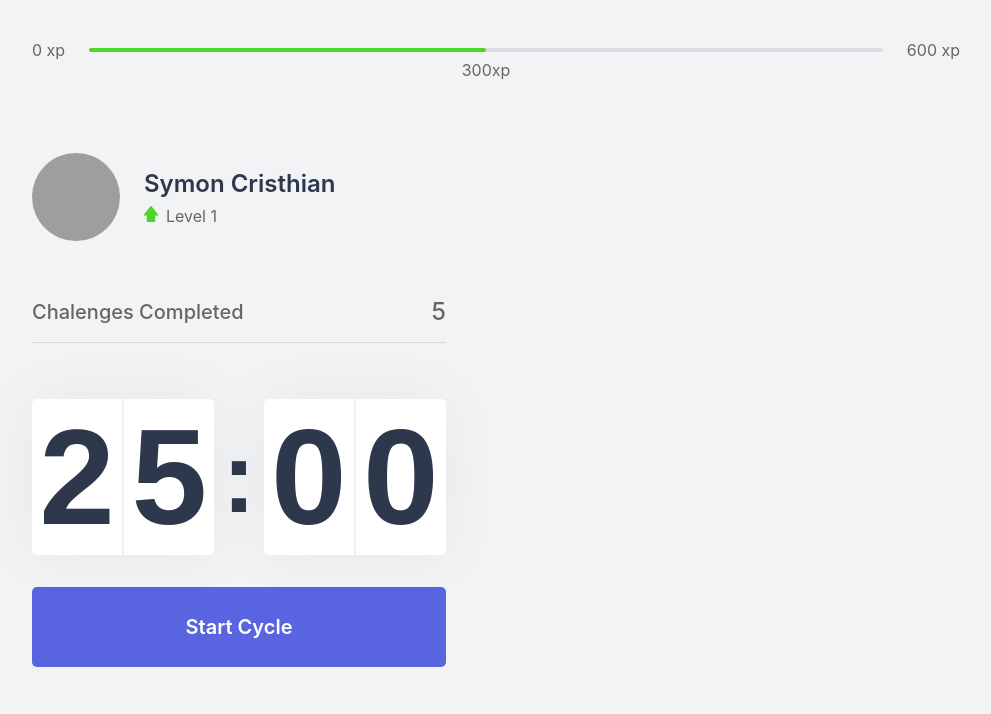
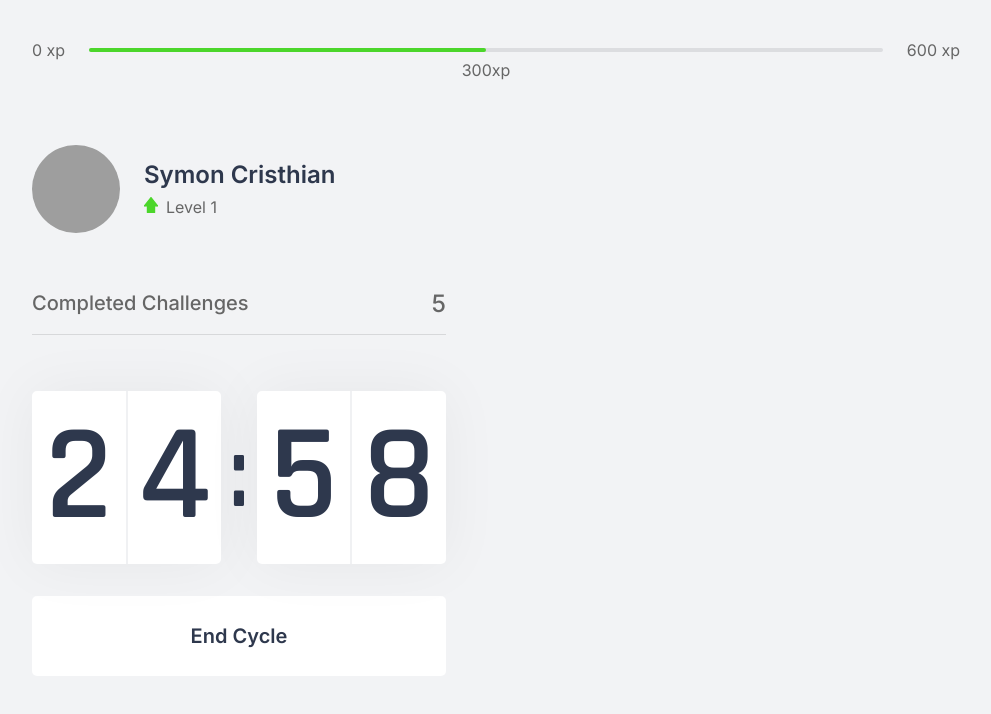
Before and after one commit to s4imu/Move.it, a Next.js app: page / in a window 1280 px wide. Both pictures are taken after a click on the button "Start Cycle". Shown: the top 714 px of the page, without its empty margins (144-1135 px from the left). Built offline with nearby package versions, Linux system fonts and the light colour scheme; grey boxes are pictures that could not be loaded.

Commit message:
Clock configuration

```diff
--- a/src/components/CompletedChallenges.tsx
+++ b/src/components/CompletedChallenges.tsx
@@ -3,7 +3,7 @@
 export function CompletedChallenges() {
     return (
         <div className={styles.completedChallengesContainer}>
-            <span>Chalenges Completed</span>
+            <span>Completed Challenges</span>
             <span>5</span>
         </div>
     )
--- a/src/components/Countdown.tsx
+++ b/src/components/Countdown.tsx
@@ -1,23 +1,87 @@
+import { useState, useEffect } from 'react'
 import styles from '../styles/components/Countdown.module.css'
 
+let countdownTimeout: NodeJS.Timeout
+
 export function Countdown() {
+    const [time, setTime] = useState(25 * 60)
+    const [isActive, setIsActive] = useState(false)
+    const [hasFinished, setHasFinished] = useState(false)
+
+    const minutes = Math.floor(time / 60)
+    const seconds = time % 60
+
+    const [minuteLeft, minuteRight] = String(minutes).padStart(2, '0').split('')
+    const [secondLeft, secondRight] = String(seconds).padStart(2, '0').split('')
+
+    function startCountdown() {
+        setIsActive(true)
+    }
+
+    function resetCountdown() {
+        clearTimeout(countdownTimeout)
+        setIsActive(false)
+        setTime(25 * 60)
+    }
+
+    useEffect(() => {
+        if (isActive && time > 0) {
+            countdownTimeout = setTimeout(() => {
+                setTime(time - 1)
+            }, 1000)
+        } else if (isActive && time == 0) {
+            setHasFinished(true)
+            setIsActive(false)
+        }
+    }, [isActive, time])
+
     return (
         <div>
             <div className={styles.countdownContainer}>
                 <div>
-                    <span>2</span>
-                    <span>5</span>
+                    <span>{minuteLeft}</span>
+                    <span>{minuteRight}</span>
                 </div>
                 <span>:</span>
                 <div>
-                    <span>0</span>
-                    <span>0</span>
+                    <span>{secondLeft}</span>
+                    <span>{secondRight}</span>
                 </div>
             </div>
 
-            <button type="button" className={styles.countdownButton}>
-                Start Cycle
-            </button>
+            {hasFinished ?
+                (
+                    <button
+                        disabled
+                        className={styles.countdownButton}
+                    >
+                        Ended Cycle
+                    </button>
+                ) : (
+                    <>
+                        {isActive ?
+                            (
+                                <button
+                                    type="button"
+                                    className={`${styles.countdownButton} ${styles.countdownButtonActive}`}
+                                    onClick={resetCountdown}
+                                >
+                                    End Cycle
+                                </button>
+                            ) : (
+                                <button
+                                    type="button"
+                                    className={styles.countdownButton}
+                                    onClick={startCountdown}
+                                >
+                                    Start Cycle
+                                </button>
+                            )
+                        }
+                    </>
+                )
+            }
+
         </div>
     )
 }
--- a/src/pages/_documents.tsx
+++ b/src/pages/_document.tsx
@@ -5,7 +5,7 @@
         return (
             <Html>
                 <Head>
-                    <link rel="shortcut icon" href="favicon.png" type="image/png" />
+                    <link rel="shortcut icon" href="favicon.ico" type="image/x-icon" />
 
                     <link rel="preconnect" href="https://fonts.gstatic.com" />
                     <link href="https://fonts.googleapis.com/css2?family=Inter:wght@400;500;600&family=Rajdhani:wght@600&display=swap"
--- a/src/styles/components/Countdown.module.css
+++ b/src/styles/components/Countdown.module.css
@@ -57,6 +57,22 @@
     transition: background-color 0.2s;
 }
 
-.countdownButton:hover {
+.countdownButton:not(:disabled):hover {
     background: var(--blue-dark);
 }
+
+.countdownButtonActive {
+    background: var(--white);
+    color: var(--title);
+}
+
+.countdownButtonActive:not(:disabled):hover {
+    background: var(--red);
+    color: var(--white);
+}
+
+.countdownButton:disabled {
+    background: var(--white);
+    color: var(--text);
+    cursor: not-allowed;
+}
```
Also changed, not shown: public/favicon.png (deleted), 1 other file (tests, documents, lock files or other folders).
